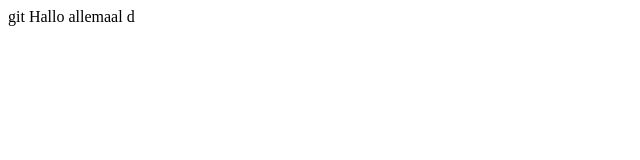
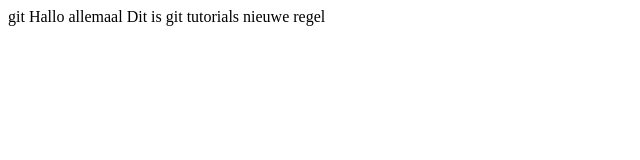
Before and after one commit to Bibi118/github-college, a plain HTML site: page index.html in a window 1280 px wide. Shown: the whole page, without its empty margins (0-640 px from the left). Drawn offline with Linux system fonts and the light colour scheme.

Commit message:
Nog meer tekst toegevoegd

```diff
--- a/index.html
+++ b/index.html
@@ -4,7 +4,9 @@
     </head>git
     <body>
         Hallo allemaal
+
+        Dit is git tutorials
+
+        nieuwe regel
     </body>
 </html>
-
-d
```
